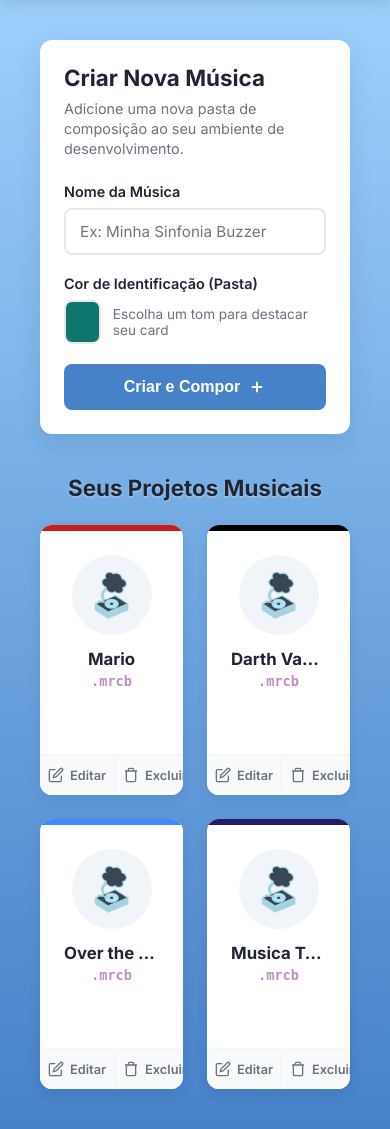
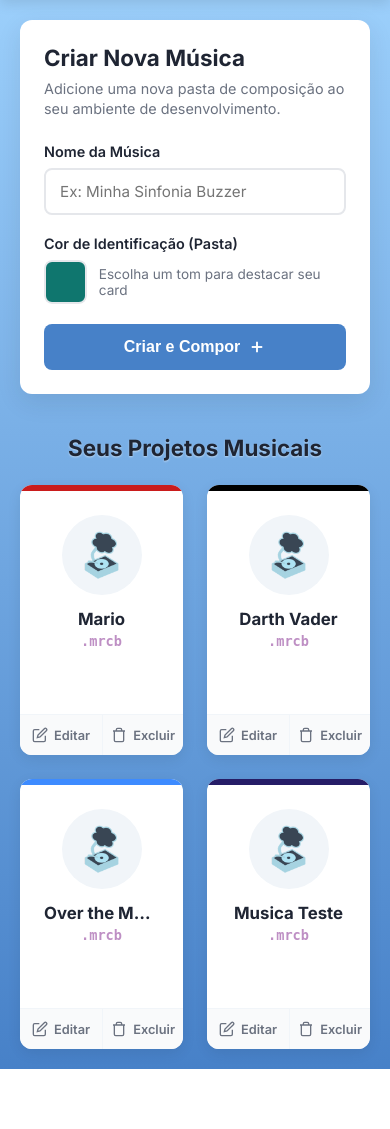
Before and after one commit to GuilhermeVA/Miracle-Box-LinguagensFormaisCompiladores, a Flask app: page /musicas in a window 390 px wide. Shown: the part 81-1210 px from the top of the page. After the commit the page ends 1150 px from the top, so only its background shows below. Run offline with Flask 3, Linux system fonts and the light colour scheme; data comes from the database, SQL or seed files in the repository; both versions use the stored data as it was after the commit; some web fonts are replaced.

Commit message:
Tela responsiva

```diff
--- a/web/static/style.css
+++ b/web/static/style.css
@@ -583,29 +583,42 @@ body {
   background: #D1D5DB;
 }
 
-/* Media Query ajustada para lidar com a sobreposição absoluta em telas menores */
-@media (max-width: 1024px) {
+/* ==========================================================================
+   MEDIA QUERY ATUALIZADA - EVITA QUE O FORMULÁRIO COBRA AS MÚSICAS (1350px)
+   ========================================================================== */
+@media (max-width: 1350px) {
   .dashboard-layout {
     display: flex;
-    flex-direction: column;
+    flex-direction: column; /* Joga o formulário para cima da grid */
     align-items: center;
     gap: 40px;
+    padding: 20px;
   }
+
   .creation-panel {
-    position: relative;
+    position: relative;     /* Remove o absolute que causava o atropelamento */
     left: 0;
     top: 0;
     width: 100%;
-    max-width: 504px;
+    max-width: 504px;       /* Alinha perfeitamente com o tamanho da grid */
+    box-sizing: border-box;
   }
-  .music-grid {
-    grid-template-columns: repeat(2, 1fr);
-    max-width: 504px;
-  }
-  .card-wrapper {
+
+  .cards-panel {
     width: 100%;
   }
+
+  .music-grid {
+    grid-template-columns: repeat(2, 1fr); /* Torna as colunas fluidas para telas menores */
+    max-width: 504px;
+    width: 100%;
+  }
+
+  .card-wrapper {
+    width: 100%;            /* Os cards preenchem o espaço da coluna fluida */
+  }
 }
+
 
 
 /* ==========================================================================
```
Also changed, not shown: web/miracle_box.db.
